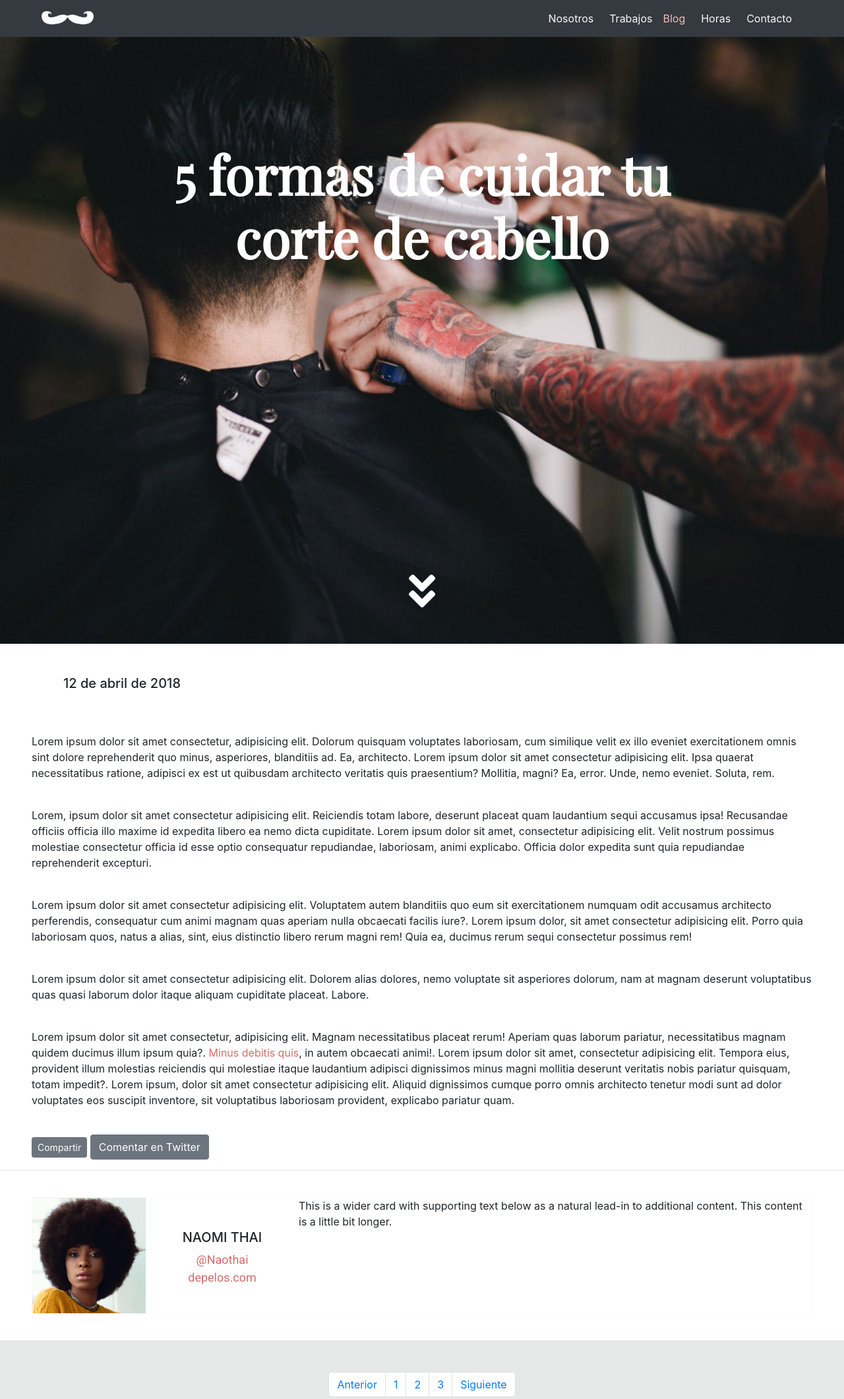
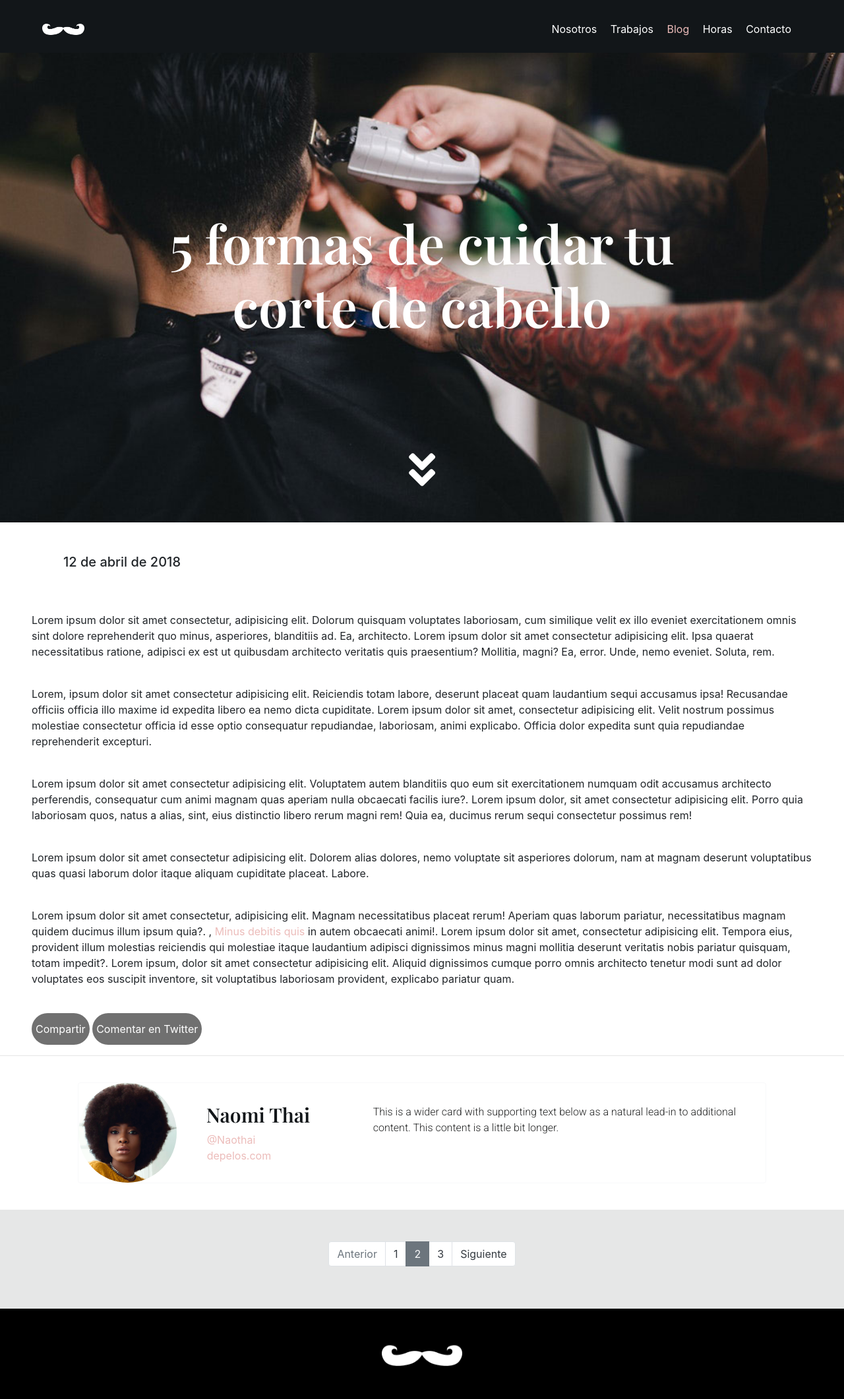
Before and after one commit to aan-chaaaan/desafio_barbershop, a plain HTML site: page assets/index.html in a window 1280 px wide. Shown: the top 2121 px of the page at 66% size. Drawn offline with nearby package versions, Linux system fonts and the light colour scheme; a web font is replaced by a local one.

Commit message:
commit tres

```diff
--- a/assets/index.html
+++ b/assets/index.html
@@ -6,17 +6,17 @@
     <meta http-equiv="X-UA-Compatible" content="IE=edge">
     <meta name="viewport" content="width=device-width, initial-scale=1.0">
     <title>Barbershop</title>
+    <link rel="stylesheet" href="https://use.fontawesome.com/releases/v5.15.3/css/all.css"
+        integrity="sha384-SZXxX4whJ79/gErwcOYf+zWLeJdY/qpuqC4cAa9rOGUstPomtqpuNWT9wdPEn2fk" crossorigin="anonymous">
     <link rel="preconnect" href="https://fonts.gstatic.com">
     <link
-        href="https://fonts.googleapis.com/css2?family=Playfair+Display:ital,wght@0,400;1,900&family=Roboto:wght@300;400&display=swap"
+        href="https://fonts.googleapis.com/css2?family=Playfair+Display:wght@400;600&family=Roboto:wght@300;400&display=swap"
         rel="stylesheet">
-    <link rel="stylesheet" href="https://use.fontawesome.com/releases/v5.15.3/css/all.css"
-        integrity="sha384-SZXxX4whJ79/gErwcOYf+zWLeJdY/qpuqC4cAa9rOGUstPomtqpuNWT9wdPEn2fk" crossorigin="anonymous">
     <link rel="stylesheet" href="/assets/css/main.css">
 </head>
 
 <body>
-    <nav class="container_navigation navbar navbar-expand-lg navbar-dark bg-dark px-5">
+    <!-- <nav class="container_navigation navbar navbar-expand-lg navbar-dark bg-dark px-5">
         <div class="container-fluid">
             <img class="navbar-image" src="./images/logo.png" alt="logo">
             <button class="navbar-toggler" type="button" data-bs-toggle="collapse" data-bs-target="#navbarNav"
@@ -43,6 +43,19 @@
                 </ul>
             </div>
         </div>
+    </nav> -->
+
+    <nav class="nav__section">
+        <div class="container__nav_section">
+            <img class="image__logo" src="./images/logo.png" alt="image-logo">
+            <ul class="navigation_list">
+                <a class="link_list-w" href="#">Nosotros</a>
+                <a class="link_list-w" href="#">Trabajos</a>
+                <a class="link_list-p" href="#">Blog</a>
+                <a class="link_list-w" href="#">Horas</a>
+                <a class="link_list-w" href="#">Contacto</a>
+            </ul>
+        </div>
     </nav>
 
     <header class="main">
@@ -53,7 +66,7 @@
             <i class="fas fa-angle-double-down fa-4x"></i>
         </div>
     </header>
-    <article class="article px-5">
+    <article class="px-5">
         <h5 class="article__title px-5 py-5">12 de abril de 2018</h5>
         <div class="article__text pt-2 pb-4">
             <p>Lorem ipsum dolor sit amet consectetur, adipisicing elit. Dolorum quisquam voluptates laboriosam, cum
@@ -82,48 +95,53 @@
             <br>
             <p>Lorem ipsum dolor sit amet consectetur, adipisicing elit. Magnam necessitatibus placeat rerum! Aperiam
                 quas laborum pariatur, necessitatibus magnam quidem ducimus illum ipsum quia?.
-                <span class="article__text-link"> Minus debitis quis</span>,
-                in autem obcaecati animi!. Lorem ipsum dolor sit amet, consectetur adipisicing elit. Tempora eius,
-                provident illum molestias reiciendis qui molestiae itaque laudantium adipisci dignissimos minus magni
-                mollitia deserunt veritatis nobis pariatur quisquam, totam impedit?. Lorem ipsum, dolor sit amet
-                consectetur adipisicing elit. Aliquid dignissimos cumque porro omnis architecto tenetur modi sunt ad
-                dolor voluptates eos suscipit inventore, sit voluptatibus laboriosam provident, explicabo pariatur quam.
+                , <a href="#" class="article__text-link">Minus debitis quis</a> in autem obcaecati animi!. Lorem ipsum
+                dolor sit amet, consectetur adipisicing elit. Tempora eius, provident illum molestias reiciendis qui
+                molestiae itaque laudantium adipisci dignissimos minus magni mollitia deserunt veritatis nobis pariatur
+                quisquam, totam impedit?. Lorem ipsum, dolor sit amet consectetur adipisicing elit. Aliquid dignissimos
+                cumque porro omnis architecto tenetur modi sunt ad dolor voluptates eos suscipit inventore, sit
+                voluptatibus laboriosam provident, explicabo pariatur quam.
             </p>
         </div>
-        <div class="article__button">
-            <button type="button" class="btn btn-secondary btn-sm article__button-small">Compartir</button>
-            <button type="button" class="btn btn-secondary btn-md article__button-medium">Comentar en Twitter</button>
+        <div class="container__button">
+            <button class="button__small">Compartir</button>
+            <button class="button__medium">Comentar en Twitter</button>
         </div>
     </article>
     <hr>
-    <section class="section px-5 py-4">
-        <div class="section__card card border-light mb-3">
+    <section class="container px-5 py-4">
+        <div class="container__card card border-light mb-3">
             <div class="row g-0">
                 <div class="section__card-image col-sm-12 col-md-2">
-                    <img src="./images/naomi-thai.png" alt="image-2">
+                    <img class="section__card-image--round" src="./images/naomi-thai.png" alt="image-2">
                 </div>
-                <div class="section__card text-center col-sm-12 col-md-2">
-                    <h5 class="card_title pt-5">NAOMI THAI</h5>
-                    <p class="card_text mb-0">@Naothai</p>
-                    <p class="card_text">depelos.com</p>
+                <div class="section__card col-sm-12 text-left col-md-3">
+                    <h5 class="card__title col-md-12 ">Naomi Thai</h5>
+                    <div class="card__links pl-3">
+                        <a href="#" class="card__text-link mb-0">@Naothai</a>
+                        <a href="#" class="card__text-link ">depelos.com</a>
+                    </div>
                 </div>
-                <div class="section__card-text col-sm-12 col-md-8">
-                    <p class="card_text-description">This is a wider card with supporting text below as a natural
+                <div class="section__card-text col-sm-12 col-md-7">
+                    <p class="card__text-description">This is a wider card with supporting text below as a natural
                         lead-in to
                         additional content. This content is a little bit longer.</p>
                 </div>
             </div>
         </div>
     </section>
-    <section>
-        <div class="container__content container-fluid p-5">
-            <nav aria-label="Page navigation example">
-                <ul class=" pagination justify-content-center">
-                    <li class="page-item"><a class="page-link" href="#">Anterior</a></li>
-                    <li class="page-item"><a class="page-link" href="#">1</a></li>
-                    <li class="page-item"><a class="page-link" href="#">2</a></li>
-                    <li class="page-item"><a class="page-link" href="#">3</a></li>
-                    <li class="page-item"><a class="page-link" href="#">Siguiente</a></li>
+    <section class="container__section">
+        <div class="section__navigation container-fluid p-5">
+            <nav aria-label="Page navigation" class="navigation__list">
+                <ul class="pagination justify-content-center">
+                    <li class="page-item"><a class="page-link text-secondary" href="#">Anterior</a>
+                    </li>
+                    <li class="page-item"><a class="page-link text-dark" href="#">1</a></li>
+                    <li class="page-item active"><a class="page-link bg-secondary border-secondary text-light"
+                            href="#">2</a>
+                    </li>
+                    <li class="page-item"><a class="page-link text-dark" href="#">3</a></li>
+                    <li class="page-item"><a class="page-link text-dark" href="#">Siguiente</a></li>
                 </ul>
             </nav>
         </div>
--- a/assets/sass/abstracts/_variables.scss
+++ b/assets/sass/abstracts/_variables.scss
@@ -10,16 +10,16 @@ $spanish-pink: #ECBCBA;
 //grupo 3
 $eerie-black: #121619;
 $raisin-black: #222323;
-$nickel: #6C6370;
+$nickel: #707070;
 //Tipografia
-$playfair: 'Playfair Display',
+$playfair:'Playfair Display',
 serif;
-$roboto: 'Roboto',
+$roboto:'Roboto',
 sans-serif;
 //font weight
 $light: 300;
 $regular: 400;
-$bold: 900;
+$bold: 600;
 //font sizes
 $large-xx: 10vh;
 $large-x: 30px;
@@ -27,7 +27,7 @@ $large: 18px;
 $medium: 16px;
 $small: 12px;
 //links color scheme
-$link-uno: #D76C69;
+$link-uno: #ECBCBA;
 $link-dos: #222323;
 $link-tres: #D1D1D1;
 $link-cuatro: #121619;
--- a/assets/sass/components/_buttons.scss
+++ b/assets/sass/components/_buttons.scss
@@ -0,0 +1,19 @@
+.button__small,
+.button__medium {
+    border-radius: 4em;
+    height: 3em;
+    background-color: $nickel;
+    color: $white;
+    border: $nickel;
+
+
+    &:hover {
+        background-color: $platinum;
+        border: $platinum;
+    }
+
+    &:focus {
+        background-color: $nickel;
+        outline-color: $platinum;
+    }
+}
--- a/assets/sass/layout/_article.scss
+++ b/assets/sass/layout/_article.scss
@@ -1,3 +1,14 @@
 .article__text-link {
-    color: $link-uno;
+    color: $spanish-pink;
+
+    &:hover {
+        color: $eerie-black;
+        text-decoration: none;
+
+    }
+
+    &:focus {
+        color: $platinum;
+        text-decoration: none;
+    }
 }
--- a/assets/sass/layout/_header.scss
+++ b/assets/sass/layout/_header.scss
@@ -1,4 +1,6 @@
 .main {
+    width: fit-content;
+    height: auto;
     background-image: url("../images/post-image.jpg");
     background-repeat: no-repeat;
     background-size: cover;
@@ -7,7 +9,7 @@
 
 
 .main__title {
-    padding-top: 20vh;
+    padding-top: 30vh;
     padding-bottom: 20vh;
     padding-right: 20vw;
     padding-left: 20vw;
@@ -19,7 +21,7 @@
     font-size: $large-xx;
     font-family: $playfair;
     font-weight: $bold;
-    min-height: 100vh;
+
 }
 
 .main__icon {
--- a/assets/sass/layout/_navigation.scss
+++ b/assets/sass/layout/_navigation.scss
@@ -1,20 +1,67 @@
-.container_navigation {
+// .container_navigation {
+//     background-color: $eerie-black;
+// }
+
+// .nav-item-blog {
+//     padding-top: 8px;
+// }
+
+// .nav-link-color {
+//     text-decoration: none;
+//     color: $spanish-pink;
+
+// }
+
+// .navbar-image {
+//     width: 79px;
+// }
+
+// .nav-link {
+//     font-family: $roboto, $regular;
+// }
+
+//navigation wb
+
+.container__nav_section {
+    width: 100%;
+    height: 5em;
+    padding-top: 2em;
+    padding-bottom: 2em;
     background-color: $eerie-black;
+    display: inline-block
 }
 
-.nav-item-blog {
-    padding-top: 8px;
+.image__logo {
+    width: 8em;
+    padding-left: 4em;
 }
 
-.nav-link-color {
-    text-decoration: none;
-    color: $spanish-pink;
+.navigation_list {
+    float: right;
+    padding-right: 4em;
 }
 
-.navbar-image {
-    width: 79px;
+
+.link_list- {
+    &w {
+        text-decoration: none;
+        color: $white;
+        padding-right: 1em;
+
+        &:hover {
+            color: $white;
+            text-decoration: none;
+        }
+    }
+
+    &p {
+        text-decoration: none;
+        color: $spanish-pink;
+        padding-right: 1em;
+
+        &:hover {
+            color: $spanish-pink;
+            text-decoration: none;
+        }
+    }
 }
-
-.nav-link {
-    font-family: $roboto, $regular;
-}
--- a/assets/sass/layout/_section.scss
+++ b/assets/sass/layout/_section.scss
@@ -1,4 +1,4 @@
-.container__content {
+.container__section {
     background-color: $platinum;
 }
 
@@ -8,10 +8,63 @@
 
 //section card
 
-.card_ {
+.section__card-image--round {
+    border-radius: 50%;
+}
+
+.card__ {
+
     &text {
-        color: $link-uno;
+        color: $spanish-pink;
         font-family: $roboto;
         font-size: $large;
+        font-weight: $light;
+    }
+
+    &text-description {
+        padding-top: 2em;
+        color: $raisin-black;
+        font-family: $roboto;
+        font-size: $medium;
+        font-weight: $light;
+        padding-left: 0;
     }
 }
+
+.card__title {
+    text-align: start;
+    font-family: $playfair;
+    font-weight: $bold;
+    font-size: $large-x;
+    color: $eerie-black;
+    padding-top: 1em;
+    padding-right: 0em;
+}
+
+.card__links {
+    text-align: start;
+}
+
+
+
+
+//links section
+
+.card__text-link {
+    color: $spanish-pink;
+    display: block;
+
+
+    &:hover {
+        color: $eerie-black;
+        text-decoration: none;
+
+    }
+
+    &:focus {
+        color: $platinum;
+        text-decoration: none;
+    }
+}
+
+//pagination section
```
Also changed, not shown: assets/css/main.css, 1 other file.
